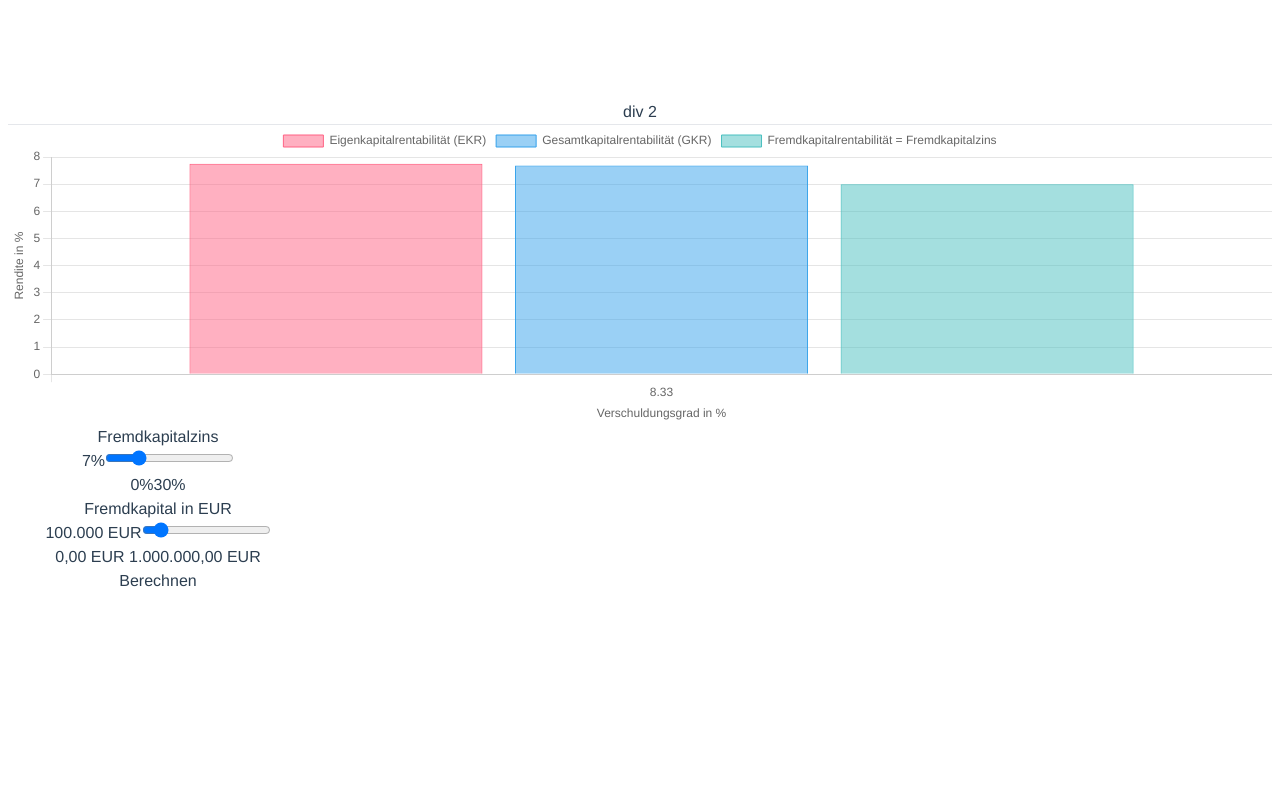
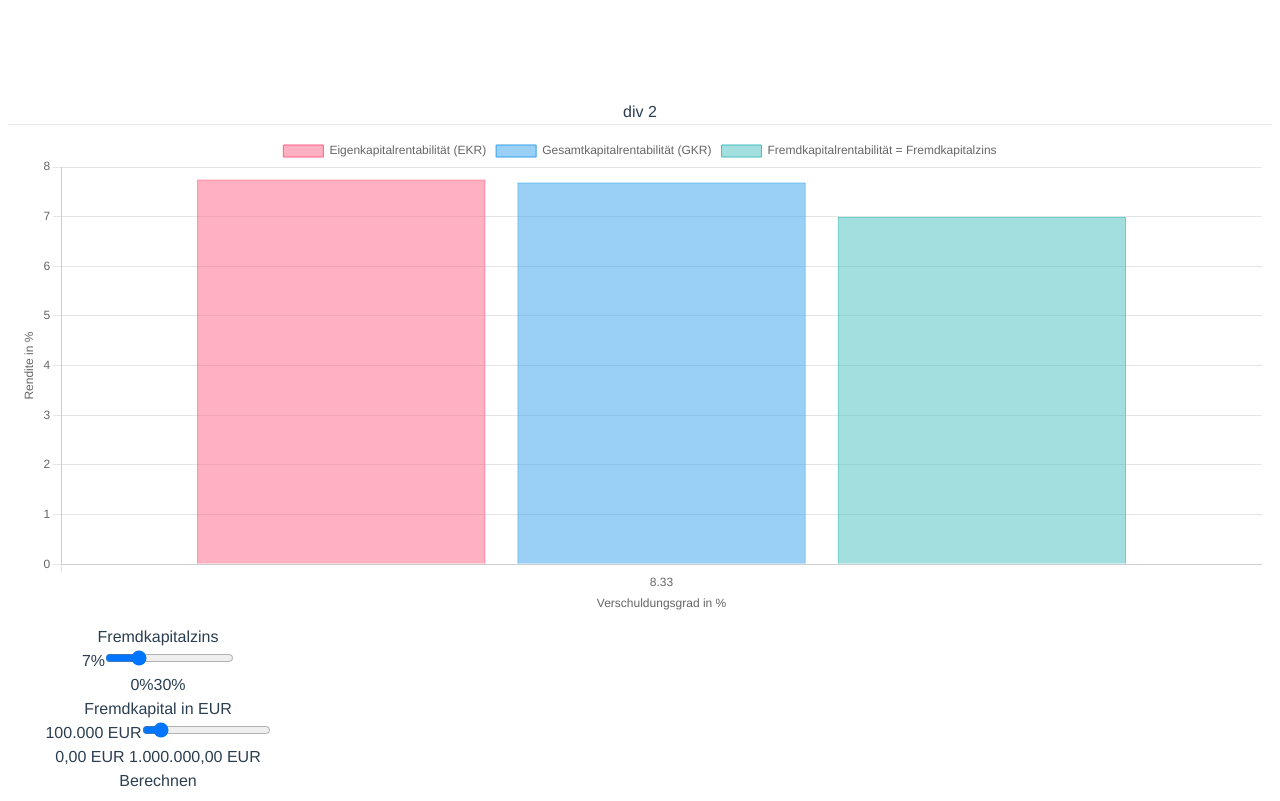
Before and after one commit to dominikdablander/dukproject, a Vue app: page / in a window 1280 px wide. Shown: the part 680-1481 px from the top of the page. Before the commit the page ends 1281 px from the top, so only its background shows below. Built offline with nearby package versions, Linux system fonts and the light colour scheme.

Commit message:
modified:   src/components/Chart.vue

```diff
--- a/src/components/Chart.vue
+++ b/src/components/Chart.vue
@@ -1,7 +1,7 @@
 <template>
   <div class="grid grid-cols-1 md:grid-cols-2 gap-4">
-    <div class="md:min-h-[500px] sm:min-h-[400px] md:p-4">
-      <canvas style="min-height: 300px;" id="financeChart" ref="chartCanvas"></canvas>
+    <div class="chart-box">
+      <canvas  id="financeChart" ref="chartCanvas"></canvas>
     </div>
     <div class="p-10">
       <div class="rounded-lg p-4 shadow-md" style="max-width: 300px">
@@ -177,7 +177,18 @@ export default {
 </script>
 
 <style scoped>
+.chart-box {
+    width: 700px;
+    height: 500px;
+    padding: 10px
+}
 
+@media only screen and (max-width: 600px){
+    .chart-box {
+    height: 300px;
+
+}
+}
 .canvas {
 min-height: 400px !important;
 }
```
